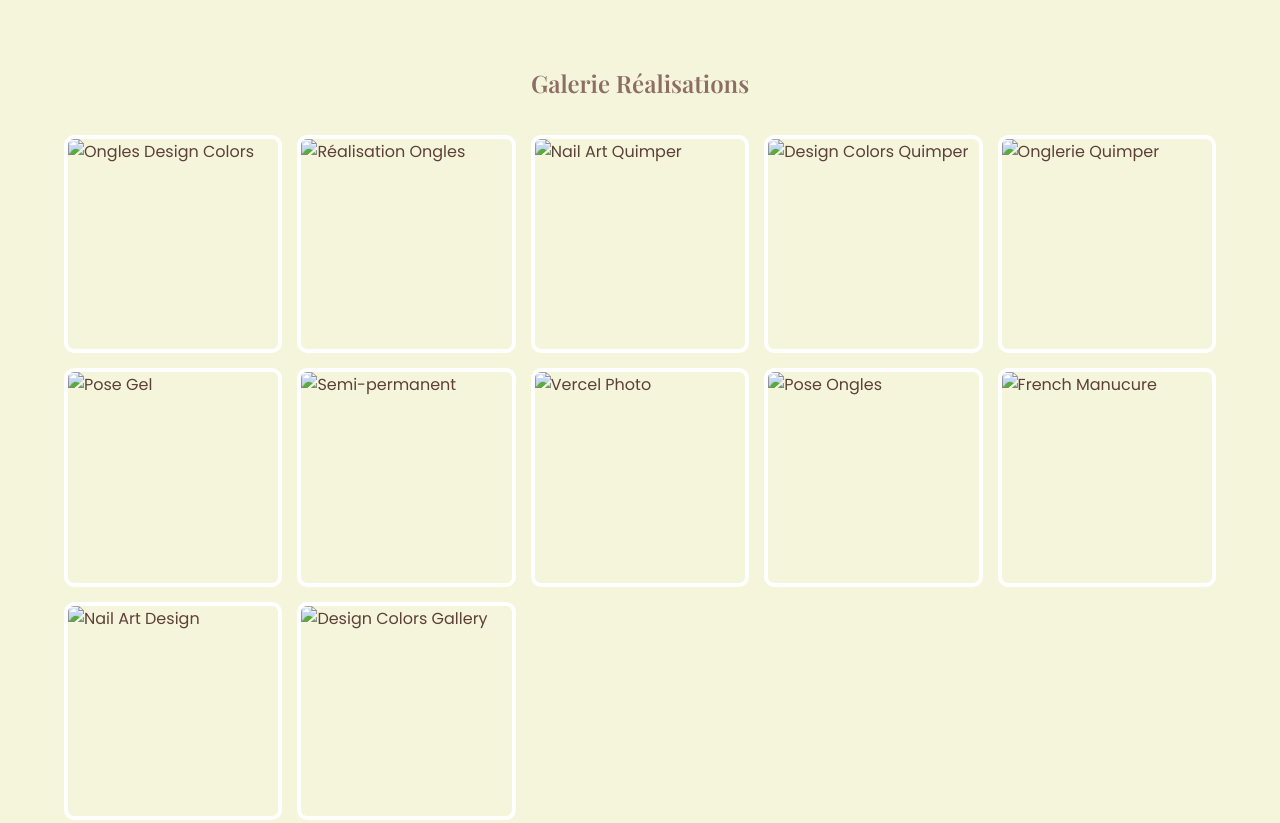
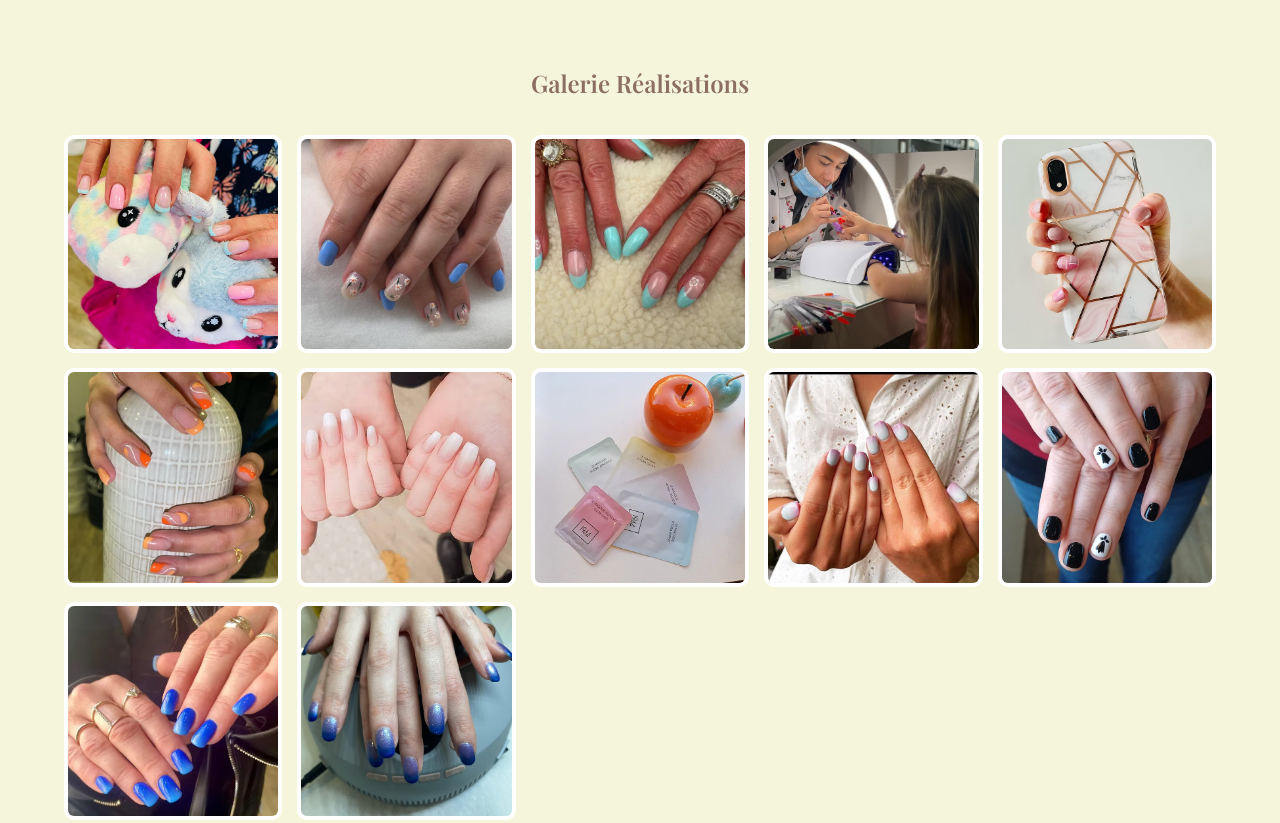
Before and after one commit to florynepierson/design-s-color-quimper, a plain HTML site: page index.html in a window 1280 px wide. Shown: the part 980-1803 px from the top of the page. Drawn offline with nearby package versions, Linux system fonts and the light colour scheme; the site is published under a folder, as on GitHub Pages, so addresses that start at the root find nothing.

Commit message:
Update index.html

```diff
--- a/index.html
+++ b/index.html
@@ -178,18 +178,18 @@
     <section class="gallery">
         <h2 style="text-align: center; margin-bottom: 2rem;">Galerie Réalisations</h2>
         <div class="gallery-grid">
-            <div class="gallery-item"><img src="/ongles1.jpg" alt="Ongles Design Colors"></div>
-            <div class="gallery-item"><img src="/ongles2.jpg" alt="Réalisation Ongles"></div>
-            <div class="gallery-item"><img src="/ongles3.jpg" alt="Nail Art Quimper"></div>
-            <div class="gallery-item"><img src="/ongles4.jpg" alt="Design Colors Quimper"></div>
-            <div class="gallery-item"><img src="/ongles5.jpg" alt="Onglerie Quimper"></div>
-            <div class="gallery-item"><img src="/ongles6.jpg" alt="Pose Gel"></div>
-            <div class="gallery-item"><img src="/ongles7.jpg" alt="Semi-permanent"></div>
-            <div class="gallery-item"><img src="/illustration.jpg" alt="Vercel Photo"></div>
-            <div class="gallery-item"><img src="/ongles8.jpg" alt="Pose Ongles"></div>
-            <div class="gallery-item"><img src="/ongles9.jpg" alt="French Manucure"></div>
-            <div class="gallery-item"><img src="/ongles10.jpg" alt="Nail Art Design"></div>
-            <div class="gallery-item"><img src="/ongles11.jpg" alt="Design Colors Gallery"></div>
+            <div class="gallery-item"><img src="public/ongles1.jpg" alt="Ongles Design Colors"></div>
+            <div class="gallery-item"><img src="public/ongles2.jpg" alt="Réalisation Ongles"></div>
+            <div class="gallery-item"><img src="public/ongles3.jpg" alt="Nail Art Quimper"></div>
+            <div class="gallery-item"><img src="public/ongles4.jpg" alt="Design Colors Quimper"></div>
+            <div class="gallery-item"><img src="public/ongles5.jpg" alt="Onglerie Quimper"></div>
+            <div class="gallery-item"><img src="public/ongles6.jpg" alt="Pose Gel"></div>
+            <div class="gallery-item"><img src="public/ongles7.jpg" alt="Semi-permanent"></div>
+            <div class="gallery-item"><img src="public/illustration.jpg" alt="Vercel Photo"></div>
+            <div class="gallery-item"><img src="public/ongles8.jpg" alt="Pose Ongles"></div>
+            <div class="gallery-item"><img src="public/ongles9.jpg" alt="French Manucure"></div>
+            <div class="gallery-item"><img src="public/ongles10.jpg" alt="Nail Art Design"></div>
+            <div class="gallery-item"><img src="public/ongles11.jpg" alt="Design Colors Gallery"></div>
         </div>
     </section>
 
```
